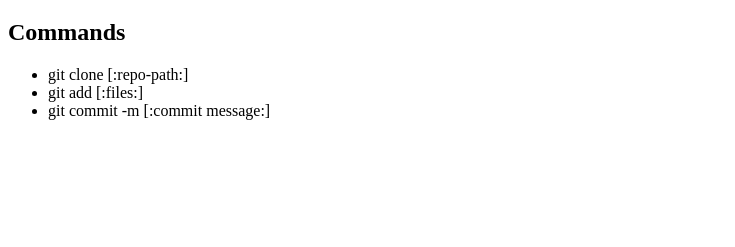
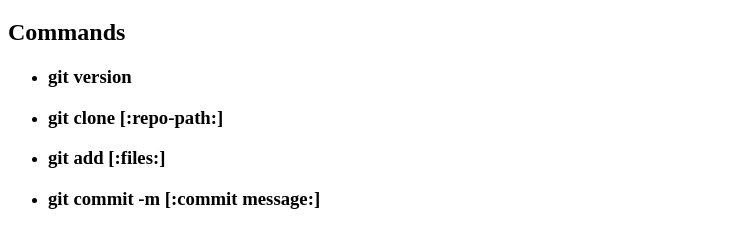
Before and after one commit to rahulsapkal23/learning-git, a plain HTML site: page index.html in a window 1280 px wide. Shown: the part 61-308 px from the top of the page, without its empty margins (0-735 px from the left). Drawn offline with Linux system fonts and the light colour scheme.

Commit message:
Description + new commands

```diff
--- a/index.html
+++ b/index.html
@@ -8,9 +8,18 @@
     <h1 class="title">Hello, This is a website for learing git and Github</h1>
     <h2>Commands</h2>
     <ul>
-      <li>git clone [:repo-path:]</li>
-      <li>git add [:files:]</li>
-      <li>git commit -m [:commit message:]</li>
+      <li>
+        <h3>git version</h3><p></p>
+      </li>
+      <li>
+        <h3>git clone [:repo-path:]</h3><p></p>
+      </li>
+      <li>
+        <h3>git add [:files:]</h3><p></p>
+      </li>
+      <li>
+        <h3>git commit -m [:commit message:]</h3><p></p>
+      </li>
     </ul>
   </body>
 </html>
```
